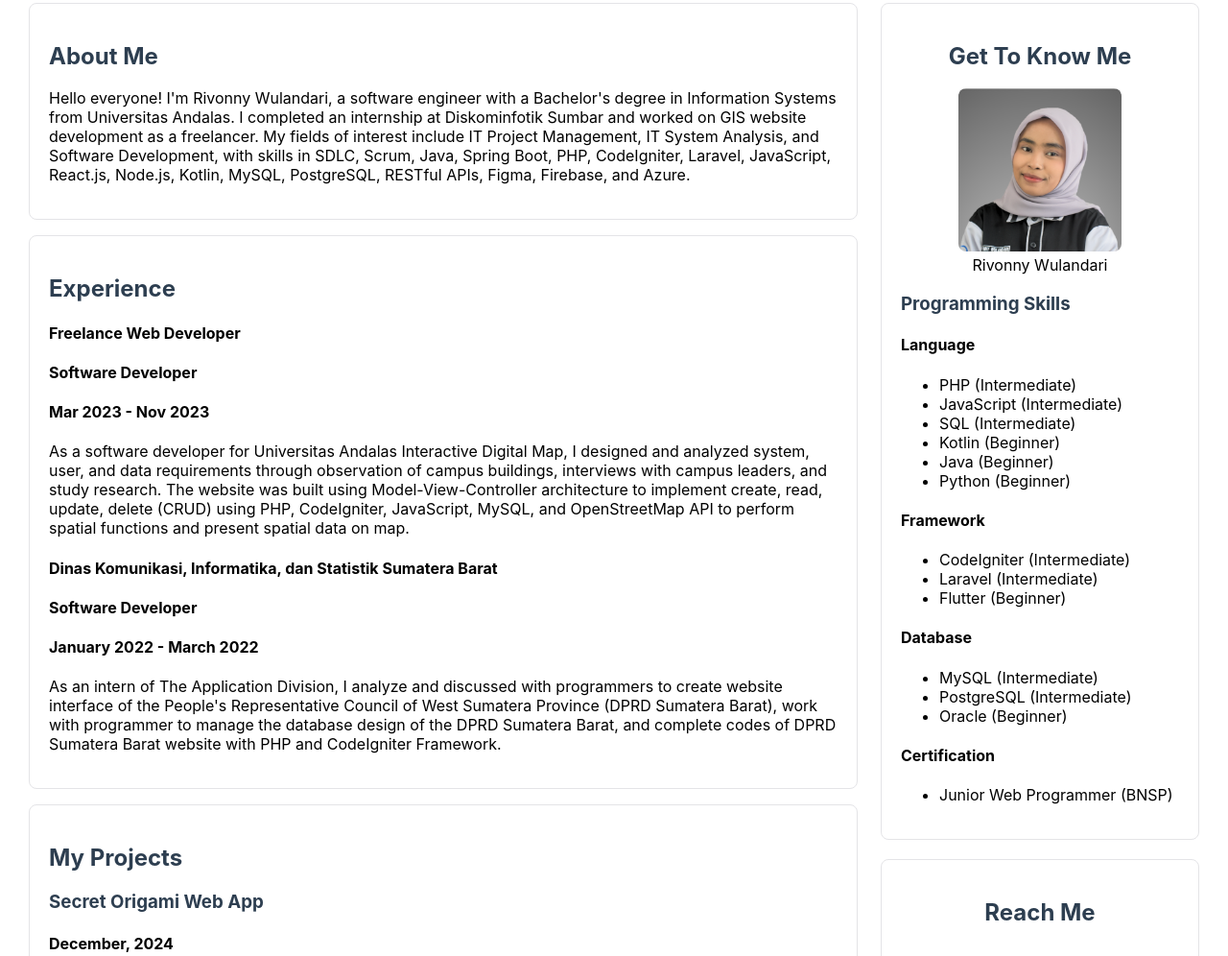
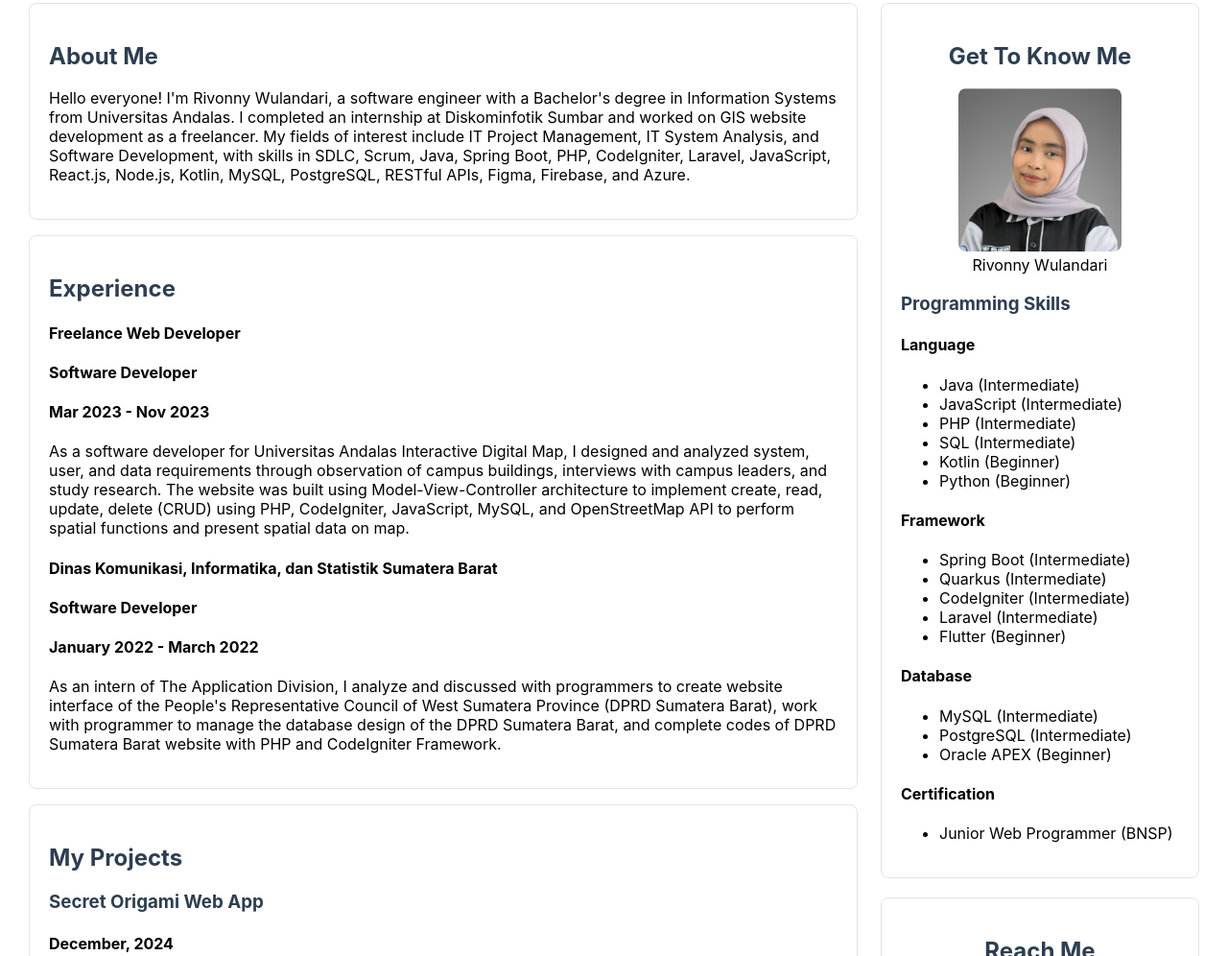
Before and after one commit to rivonnywulandari/portfolio, a plain HTML site: page index.html in a window 1280 px wide. Shown: the part 411-1407 px from the top of the page at 96% size. Drawn offline with Linux system fonts and the light colour scheme.

Commit message:
Update index.html

```diff
--- a/index.html
+++ b/index.html
@@ -298,15 +298,17 @@
             <h3>Programming Skills</h3>
             <h4>Language</h4>
             <ul>
+              <li>Java (Intermediate)</a></li>
+              <li>JavaScript (Intermediate)</a></li>
               <li>PHP (Intermediate)</a></li>
-              <li>JavaScript (Intermediate)</a></li>
               <li>SQL (Intermediate)</a></li>
               <li>Kotlin (Beginner)</a></li>
-              <li>Java (Beginner)</a></li>
               <li>Python (Beginner)</a></li>
             </ul>
             <h4>Framework</h4>
             <ul>
+              <li>Spring Boot (Intermediate)</a></li>
+              <li>Quarkus (Intermediate)</a></li>
               <li>CodeIgniter (Intermediate)</a></li>
               <li>Laravel (Intermediate)</a></li>
               <li>Flutter (Beginner)</a></li>
@@ -315,7 +317,7 @@
             <ul>
               <li>MySQL (Intermediate)</a></li>
               <li>PostgreSQL (Intermediate)</a></li>
-              <li>Oracle (Beginner)</a></li>
+              <li>Oracle APEX (Beginner)</a></li>
             </ul>
             <h4>Certification</h4>
             <ul>
```
